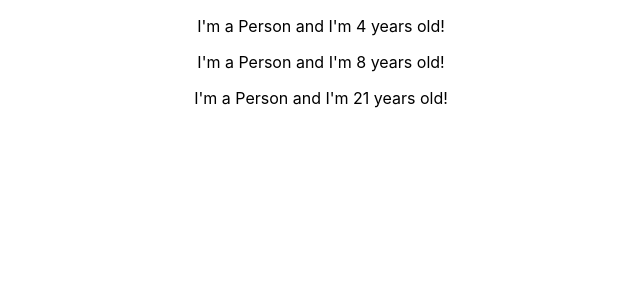
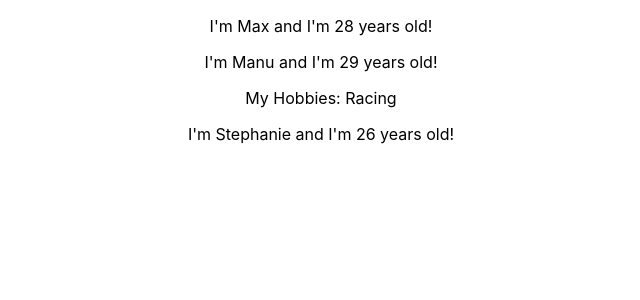
Before and after one commit to NikitaDev14/learn_react, a React (Create React App) app: page / in a window 1280 px wide. Shown: the top 300 px of the page, without its empty margins (319-959 px from the left). Built offline with nearby package versions, Linux system fonts and the light colour scheme.

Commit message:
Added props to the child component.

```diff
--- a/src/App.tsx
+++ b/src/App.tsx
@@ -6,9 +6,9 @@ export class App extends Component {
   render() {
     return (
       <div className="App">
-        <Person/>
-        <Person/>
-        <Person/>
+        <Person name="Max" age={28}/>
+        <Person name="Manu" age={29}>My Hobbies: Racing</Person>
+        <Person name="Stephanie" age={26}/>
       </div>
     );
   }
--- a/src/components/person.tsx
+++ b/src/components/person.tsx
@@ -1,11 +1,13 @@
 import React, { Component } from "react";
+import { Person as PersonModel } from '../models'
 
-export class Person extends Component {
+export class Person extends Component<PersonModel> {
   public render () {
     return (
-      <p>
-        I'm a Person and I'm {Math.floor(Math.random() * 30)} years old!
-      </p>
+      <div>
+        <p>I'm {this.props.name} and I'm {this.props.age} years old!</p>
+        <p>{this.props.children}</p>
+      </div>
     );
   }
 }
--- /dev/null
+++ b/src/models.ts
@@ -0,0 +1,4 @@
+export interface Person {
+  name: string;
+  age: number;
+}
```
